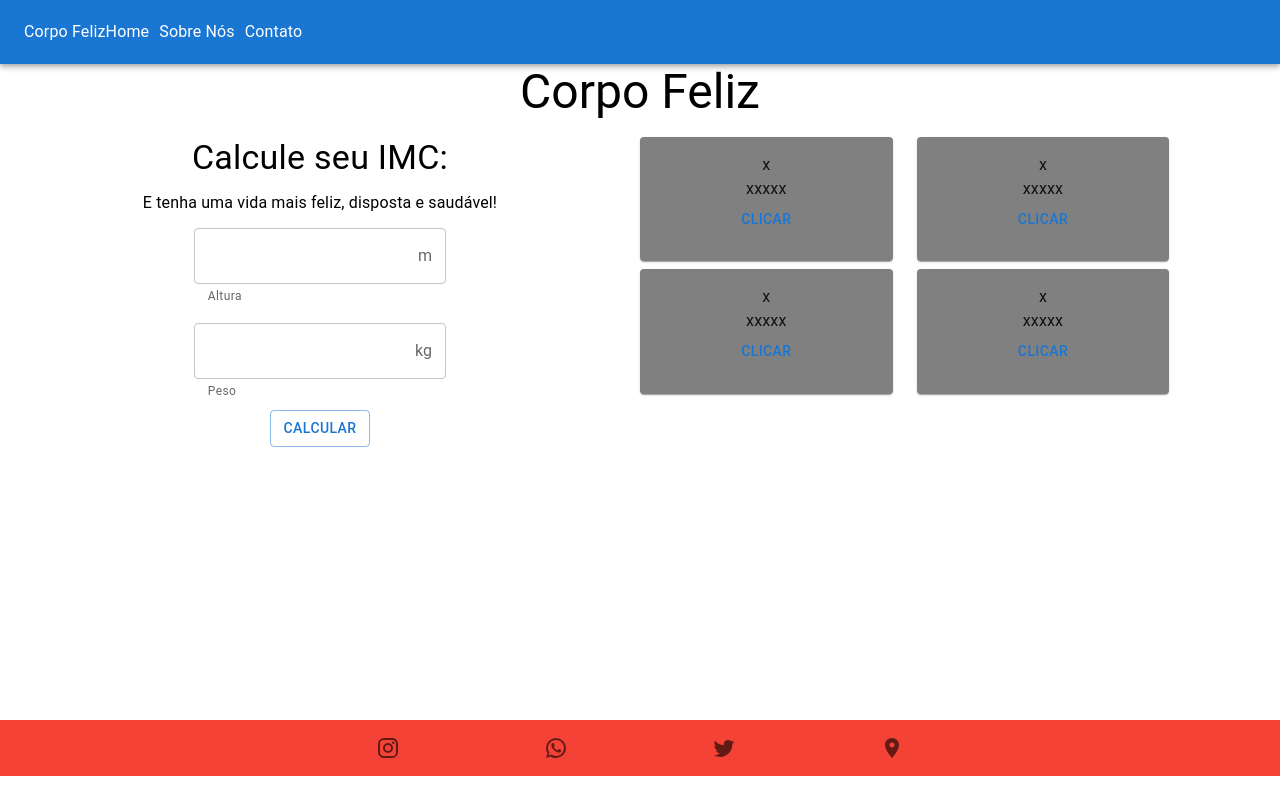
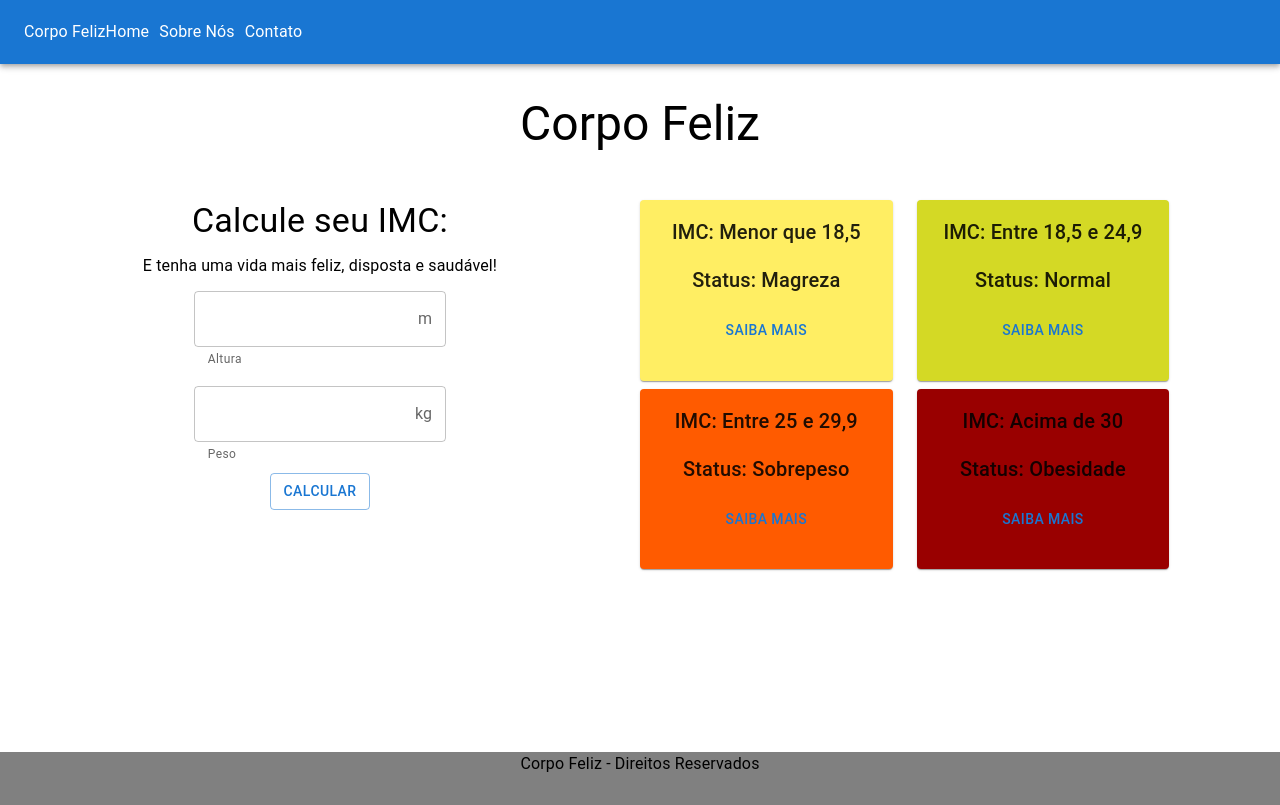
Before and after one commit to rhamonreisguedes/imc, a React (Create React App) app: page / in a window 1280 px wide. Built offline with nearby package versions, Linux system fonts and the light colour scheme; the HTML template or start-up script is replaced by a standard one.

Commit message:
set up of forms and home page details

```diff
--- a/src/components/CardComponent.tsx
+++ b/src/components/CardComponent.tsx
@@ -1,31 +1,64 @@
-import * as React from 'react';
-import Card from '@mui/material/Card';
-import CardContent from '@mui/material/CardContent';
-import Button from '@mui/material/Button';
-import Typography from '@mui/material/Typography';
+import * as React from "react";
+import Card from "@mui/material/Card";
+import CardContent from "@mui/material/CardContent";
+import Button from "@mui/material/Button";
+import Typography from "@mui/material/Typography";
+import Box from "@mui/material/Box";
+import Modal from "@mui/material/Modal";
 
-interface ICard{
+interface ICard {
   color: string;
   title: string;
   text: string;
 }
 
+const style = {
+  position: "absolute" as "absolute",
+  top: "50%",
+  left: "50%",
+  transform: "translate(-50%, -50%)",
+  width: 400,
+  bgcolor: "background.paper",
+  border: "2px solid #000",
+  boxShadow: 24,
+  p: 4,
+};
 
-export default function CardComponent({color, title, text}: ICard) {
+export default function CardComponent({ color, title, text }: ICard) {
+  const [open, setOpen] = React.useState(false);
+  const handleOpen = () => setOpen(true);
+  const handleClose = () => setOpen(false);
+
   return (
-    <Card style={{backgroundColor: `${color}`}}>
+    <>
+      <Card style={{ backgroundColor: `${color}` }}>
         <CardContent>
-        <Typography>
-            {title}
+          <Typography variant="h6">IMC: {title}</Typography>
+          <Typography variant="h6" mt={2} mb={2}>
+            Status: {text}
           </Typography>
-        <Typography>
-            {text}
+          <Typography mb={1}>
+            <Button onClick={handleOpen}>Saiba Mais</Button>
           </Typography>
-        <Button>
-            Clicar
-        </Button>
         </CardContent>
-
       </Card>
+      <div>
+        <Modal
+          open={open}
+          onClose={handleClose}
+          aria-labelledby="modal-modal-title"
+          aria-describedby="modal-modal-description"
+        >
+          <Box sx={style}>
+            <Typography id="modal-modal-title" variant="h6" component="h2">
+              EM BREVE
+            </Typography>
+            <Typography id="modal-modal-description" sx={{ mt: 2 }}>
+              Dietas e Exercícios personalizados ao seu IMC e estilo de vida!
+            </Typography>
+          </Box>
+        </Modal>
+      </div>
+    </>
   );
 }
--- a/src/components/Footer.module.css
+++ /dev/null
@@ -1,22 +0,0 @@
-.ig,
-.wpp,
-.twtt,
-.loc {
-  color: #fff;
-}
-
-.ig:hover {
-  color: palevioletred;
-}
-
-.wpp:hover{
-    color: green;
-}
-
-.twtt:hover{
-    color: blue;
-}
-
-.loc:hover{
-    color: red;
-}
--- a/src/components/Footer.tsx
+++ b/src/components/Footer.tsx
@@ -1,34 +1,12 @@
 import * as React from "react";
 import Box from "@mui/material/Box";
-import BottomNavigation from "@mui/material/BottomNavigation";
-import BottomNavigationAction from "@mui/material/BottomNavigationAction";
-import LocationOnIcon from "@mui/icons-material/LocationOn";
-import InstagramIcon from "@mui/icons-material/Instagram";
-import WhatsAppIcon from "@mui/icons-material/WhatsApp";
-import TwitterIcon from "@mui/icons-material/Twitter";
-import styles from "./Footer.module.css";
+import Typography from "@mui/material/Typography";
+
 
 export default function Footer() {
   return (
-    <Box sx={{ width: "100%" }} style={{marginTop: "auto"}}>
-      <BottomNavigation style={{ backgroundColor: "#f44336" }}>
-        <BottomNavigationAction
-          icon={<InstagramIcon />}
-          className={styles.ig}
-        />
-        <BottomNavigationAction
-          icon={<WhatsAppIcon />}
-          className={styles.wpp}
-        />
-        <BottomNavigationAction
-          icon={<TwitterIcon />}
-          className={styles.twtt}
-        />
-        <BottomNavigationAction
-          icon={<LocationOnIcon />}
-          className={styles.loc}
-        />
-      </BottomNavigation>
+    <Box sx={{ width: "100%" }} style={{marginTop: "auto", backgroundColor: 'gray', minHeight: '53px', textAlign: 'center'}} mt={2}>
+      <Typography>Corpo Feliz - Direitos Reservados</Typography>
     </Box>
   );
 }
--- a/src/components/FormComponent.tsx
+++ b/src/components/FormComponent.tsx
@@ -7,16 +7,16 @@ import FormControl from "@mui/material/FormControl";
 import Button from "@mui/material/Button";
 import Typography from "@mui/material/Typography";
 import { useState } from "react";
-import Modal from '@mui/material/Modal';
+import Modal from "@mui/material/Modal";
 
 const style = {
-  position: 'absolute' as 'absolute',
-  top: '50%',
-  left: '50%',
-  transform: 'translate(-50%, -50%)',
+  position: "absolute" as "absolute",
+  top: "50%",
+  left: "50%",
+  transform: "translate(-50%, -50%)",
   width: 400,
-  bgcolor: 'background.paper',
-  border: '2px solid #000',
+  bgcolor: "background.paper",
+  border: "2px solid #000",
   boxShadow: 24,
   p: 4,
 };
@@ -25,6 +25,7 @@ export default function InputAdornments() {
   const [height, setHeight] = useState("");
   const [weight, setWeight] = useState("");
   const [ibc, setIbc] = useState(0);
+  const [empty, setEmpty] = useState(false);
   const [open, setOpen] = React.useState(false);
   const handleOpen = () => setOpen(true);
   const handleClose = () => setOpen(false);
@@ -40,12 +41,19 @@ export default function InputAdornments() {
   };
 
   const calculate = () => {
+    if (height === '' || weight === '') {
+      setEmpty(true);
+    } else {
       const num_height: number = parseFloat(height.replace(",", "."));
       const num_weight: number = parseFloat(weight);
-    const ibc: number = (num_weight / (num_height * num_height));
+      const ibc: number = num_weight / (num_height * num_height);
       console.log(`Seu IMC é ${ibc.toFixed(2)}`);
       setIbc(ibc);
+      if(empty === true){
+        setEmpty(false);
+      }
       handleOpen();
+    }
   };
 
   return (
@@ -96,6 +104,7 @@ export default function InputAdornments() {
           />
           <FormHelperText id="outlined-weight-helper-text">Peso</FormHelperText>
         </FormControl>
+        <Typography mb={3}>
           <Button
             variant="outlined"
             style={{ width: "100px" }}
@@ -103,9 +112,11 @@ export default function InputAdornments() {
           >
             Calcular
           </Button>
+        </Typography>
+        {empty ? <Typography style={{color: 'red', fontSize: 'bold'}}>Altura ou Peso estão incompletos.</Typography> : ''}
       </div>
       <div>
-      {/* <Button onClick={handleOpen}>Open modal</Button> */}
+
         <Modal
           open={open}
           onClose={handleClose}
--- a/src/components/IBCTable.tsx
+++ b/src/components/IBCTable.tsx
@@ -3,9 +3,11 @@ import { Grid } from "@mui/material";
 import Typography from "@mui/material/Typography";
 import CardComponent from "./CardComponent";
 
-type Props = {};
+type Props = {
 
-const IBCTable = (props: Props) => {
+};
+
+const IBCTable = ( props: Props) => {
   return (
     <Grid
       container
@@ -14,16 +16,32 @@ const IBCTable = (props: Props) => {
       columnSpacing={{ xs: 1, sm: 2, md: 3 }}
     >
       <Grid item xs={12} md={5}>
-        <CardComponent color={'gray'} title={'x'} text={'xxxxx'}></CardComponent>
+        <CardComponent
+          color={"#FFEE63"}
+          title={"Menor que 18,5"}
+          text={"Magreza"}
+        ></CardComponent>
       </Grid>
       <Grid item xs={12} md={5}>
-        <CardComponent color={'gray'} title={'x'} text={'xxxxx'}></CardComponent>
+        <CardComponent
+          color={"#D4D925"}
+          title={"Entre 18,5 e 24,9"}
+          text={"Normal"}
+        ></CardComponent>
       </Grid>
       <Grid item xs={12} md={5}>
-        <CardComponent color={'gray'} title={'x'} text={'xxxxx'}></CardComponent>
+        <CardComponent
+          color={"#FF5B00"}
+          title={"Entre 25 e 29,9"}
+          text={"Sobrepeso"}
+        ></CardComponent>
       </Grid>
       <Grid item xs={12} md={5}>
-        <CardComponent color={'gray'} title={'x'} text={'xxxxx'}></CardComponent>
+        <CardComponent
+          color={"#990000"}
+          title={"Acima de 30"}
+          text={"Obesidade"}
+        ></CardComponent>
       </Grid>
     </Grid>
   );
--- a/src/pages/Home.tsx
+++ b/src/pages/Home.tsx
@@ -6,10 +6,18 @@ import IBCTable from '../components/IBCTable'
 
 type Props = {}
 
+// const dataTable = [
+//   { color: "gray", title: "x", text: "xxxxxx" },
+//   { color: "gray", title: "x", text: "xxxxxx" },
+//   { color: "gray", title: "x", text: "xxxxxx" },
+//   { color: "gray", title: "x", text: "xxxxxx" },
+// ];
+
+
 const Home = (props: Props) => {
   return (
     <Grid style={{textAlign: 'center', minHeight: "82vh"}} >
-      <Typography variant="h3" gutterBottom>Corpo Feliz</Typography>
+      <Typography variant="h3" gutterBottom mt={4} mb={6}>Corpo Feliz</Typography>
         <Grid container>
           <Grid item xs={12} md={6}>
             <FormComponent />
```
Lines whose indentation alone changed are shown as unchanged.
